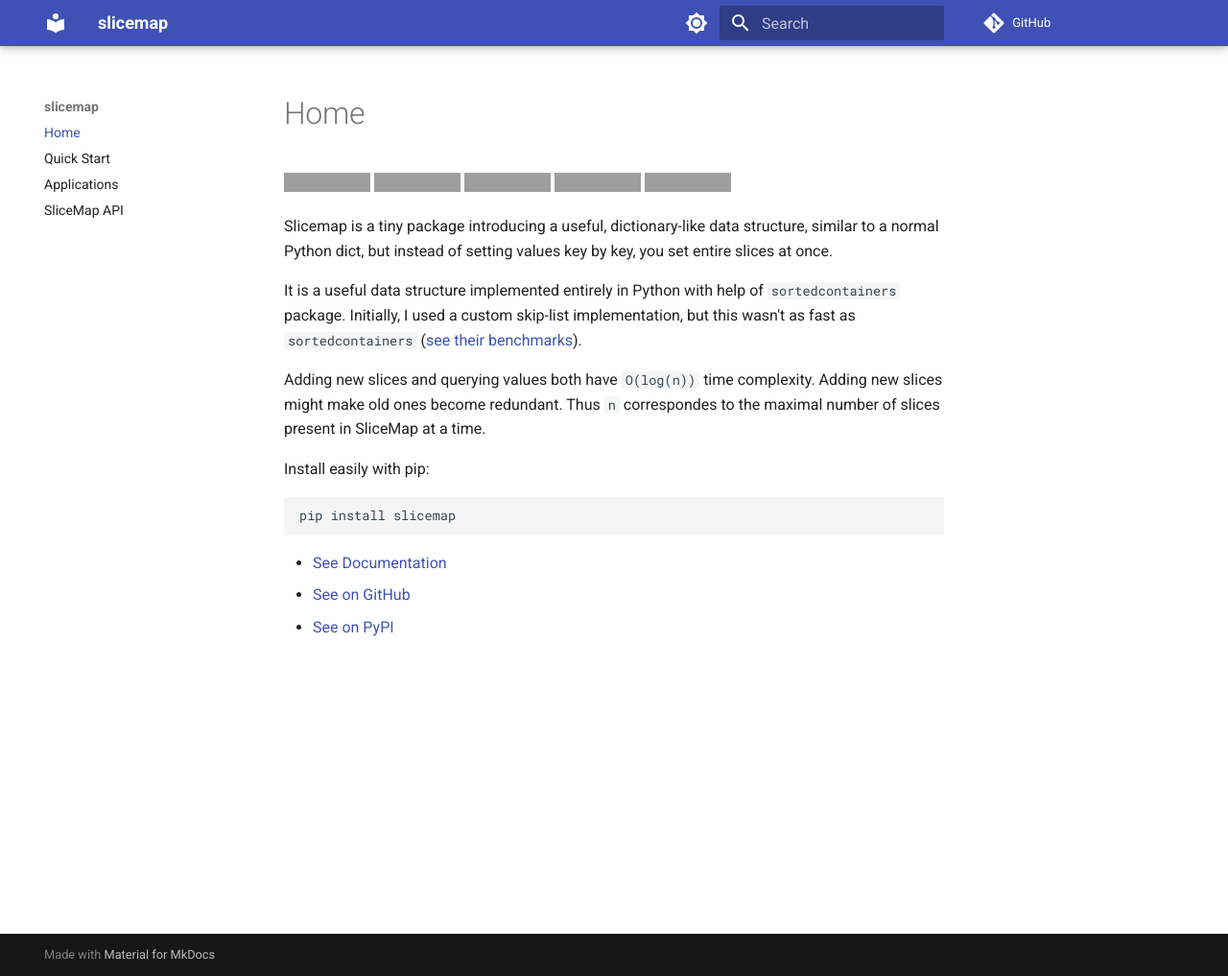
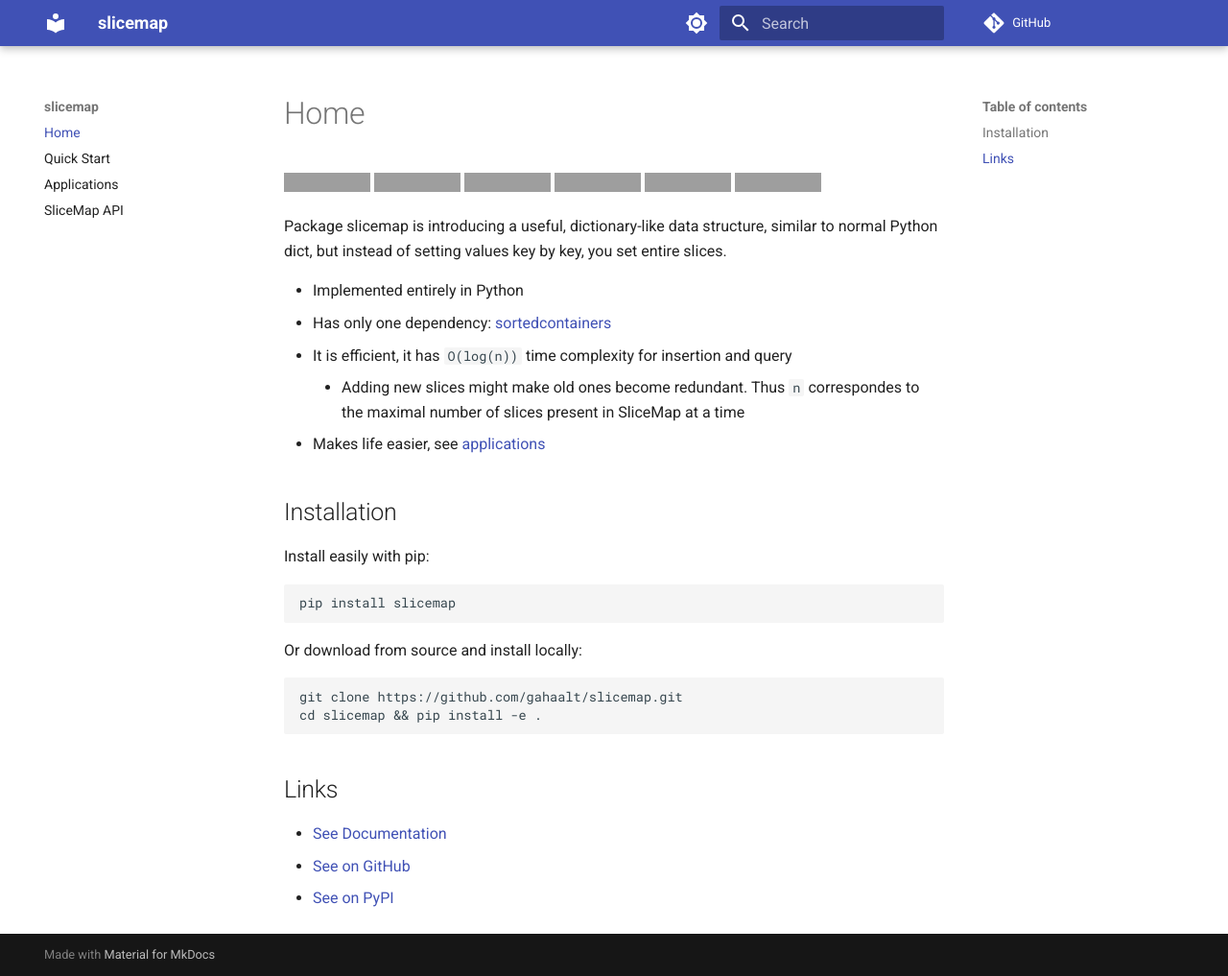
Before and after one commit to sjmikler/slicemap, an MkDocs documentation site: the page built from docs/README.md, in a window 1280 px wide and 1017 px high. Shown: the whole window at 96% size. Built offline with MkDocs 1.6.1 and Material for MkDocs 9.7.7, drawn with Linux system fonts in a browser that asks for light colours; comment, search, counter and statistics services are not loaded; grey boxes are pictures that could not be loaded.

Commit message:
Update badges

````diff
--- a/docs/README.md
+++ b/docs/README.md
@@ -1,19 +1,21 @@
-[![PyPI version](https://badge.fury.io/py/slicemap.svg)](https://badge.fury.io/py/slicemap)
+[![PyPi version](https://badgen.net/pypi/v/slicemap)](https://pypi.org/project/slicemap/)
+[![PyPI license](https://img.shields.io/pypi/l/slicemap)](https://pypi.org/project/slicemap/)
 [![Python 3.7](https://github.com/gahaalt/slicemap/actions/workflows/python37.yaml/badge.svg)](https://github.com/gahaalt/slicemap/actions/workflows/python37.yaml)
 [![Python 3.8](https://github.com/gahaalt/slicemap/actions/workflows/python38.yaml/badge.svg)](https://github.com/gahaalt/slicemap/actions/workflows/python38.yaml)
 [![Python 3.9](https://github.com/gahaalt/slicemap/actions/workflows/python39.yaml/badge.svg)](https://github.com/gahaalt/slicemap/actions/workflows/python39.yaml)
 [![Python 3.10](https://github.com/gahaalt/slicemap/actions/workflows/python310.yml/badge.svg)](https://github.com/gahaalt/slicemap/actions/workflows/python310.yml)
 
-Slicemap is a tiny package introducing a useful, dictionary-like data structure,
-similar to a normal Python dict, but instead of setting values key by key, you set entire slices at once.
+Package slicemap is introducing a useful, dictionary-like data structure,
+similar to normal Python dict, but instead of setting values key by key, you set entire slices.
 
-It is a useful data structure implemented entirely in Python with help of `sortedcontainers` package.
-Initially, I used a custom skip-list implementation, but this wasn't as fast as `sortedcontainers`
-([see their benchmarks](https://grantjenks.com/docs/sortedcontainers/performance-scale.html)).
+* Implemented entirely in Python
+* Has only one dependency: [sortedcontainers](https://grantjenks.com/docs/sortedcontainers/)
+* It is efficient, it has `O(log(n))` time complexity for insertion and query
+    * Adding new slices might make old ones become redundant.
+      Thus `n` correspondes to the maximal number of slices present in SliceMap at a time
+* Makes life easier, see [applications](https://gahaalt.github.io/slicemap/applications/)
 
-Adding new slices and querying values both have `O(log(n))` time complexity.
-Adding new slices might make old ones become redundant.
-Thus `n` correspondes to the maximal number of slices present in SliceMap at a time.
+## Installation
 
 Install easily with pip:
 
@@ -21,6 +23,15 @@ Install easily with pip:
 pip install slicemap
 ```
 
+Or download from source and install locally:
+
+```
+git clone https://github.com/gahaalt/slicemap.git
+cd slicemap && pip install -e .
+```
+
+## Links
+
 * [See Documentation](https://gahaalt.github.io/slicemap/)
 * [See on GitHub](https://github.com/gahaalt/slicemap)
 * [See on PyPI](https://pypi.org/project/slicemap/)
````
